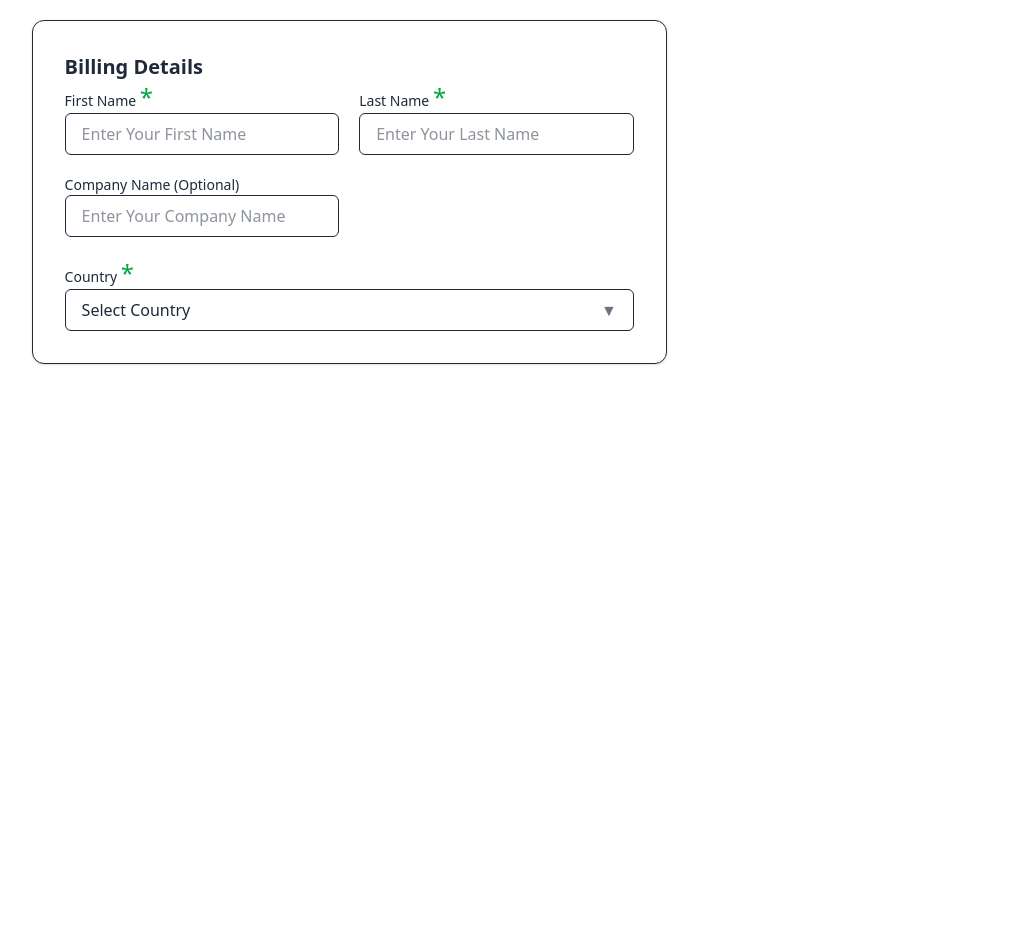
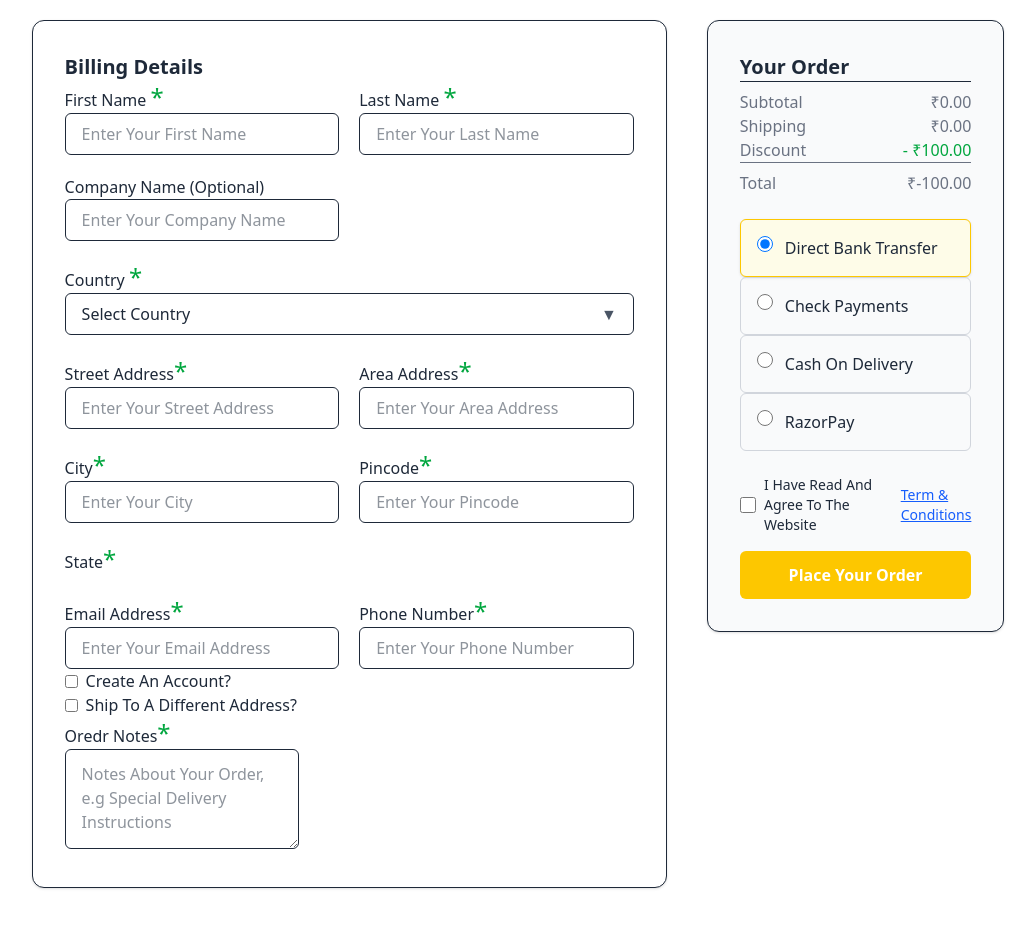
Before and after one commit to NiharikaNeha/Buy_Mart, a React (Vite) app: page /checkout in a window 1280 px wide. Shown: the part 328-1256 px from the top of the page, without its empty margins (122-1157 px from the left). Before the commit the page ends 1028 px from the top, so only its background shows below. Built offline with nearby package versions, Linux system fonts and the light colour scheme.

Commit message:
Checkout.Jsx Completed

```diff
--- a/src/components/Pages/Checkout.jsx
+++ b/src/components/Pages/Checkout.jsx
@@ -1,32 +1,38 @@
-import React, { useEffect, useState } from 'react'
-import Flags from '../../Flag.json'
+import React, { useEffect, useState } from "react";
+import Flags from "../../Flag.json";
+import { MdOutlineShoppingCartCheckout } from "react-icons/md";
 
 const Checkout = () => {
-  const [cart, setCart] = useState([])
-  const [selectedPayment, setSelectedPayment] = useState("bank")
-  const [discount, setDiscount] = useState(100)
-  const [selectedCountry, setSelectedCountry] = useState(null)
-  const [countryOpen, setCountryOpen] = useState(false)
+  const [cart, setCart] = useState([]);
+  const [selectedPayment, setSelectedPayment] = useState("bank");
+  const [discount, setDiscount] = useState(100);
+  const [selectedCountry, setSelectedCountry] = useState(null);
+  const [countryOpen, setCountryOpen] = useState(false);
 
   useEffect(() => {
-    const storedCart = JSON.parse(localStorage.getItem('cartItems')) || []
-    const updatedCart = storedCart.map(item => ({
+    const storedCart = JSON.parse(localStorage.getItem("cartItems")) || [];
+    const updatedCart = storedCart.map((item) => ({
       ...item,
       Price: parseFloat(item.Price),
-      quantity: item.quantity || 1
-    }))
-    setCart(updatedCart)
-  }, [])
+      quantity: item.quantity || 1,
+    }));
+    setCart(updatedCart);
+  }, []);
 
-  const subtotal = cart.reduce((acc, item) => acc + item.Price * item.quantity, 0)
-  const shipping = cart.length ? 80 : 0
-  const total = subtotal + shipping - discount
+  const subtotal = cart.reduce(
+    (acc, item) => acc + item.Price * item.quantity,
+    0
+  );
+  const shipping = cart.length ? 80 : 0;
+  const total = subtotal + shipping - discount;
 
   const PaymentOption = ({ id, label }) => (
     <label
       htmlFor={id}
       className={`flex items-start gap-3 p-4 border rounded-md cursor-pointer transition-all ${
-        selectedPayment === id ? 'border-yellow-400 bg-yellow-50 shadow-sm' : 'border-gray-300'
+        selectedPayment === id
+          ? "border-yellow-400 bg-yellow-50 shadow-sm"
+          : "border-gray-300"
       }`}
     >
       <input
@@ -36,56 +42,60 @@ const Checkout = () => {
         value={id}
         checked={selectedPayment === id}
         onChange={() => setSelectedPayment(id)}
-        className="mt-1 w-4 h-4 text-yellow-500 accent-yellow-400"
+        className="mt-1 w-4 h-4 text-blue-600"
       />
       <span>{label}</span>
     </label>
-  )
+  );
 
   return (
-    <div className='min-h-screen px-[8%] lg:px-[12%] py-14 bg-white text-gray-800'>
-      <h1 className='text-5xl font-bricolage font-semibold text-center mb-10'>Checkout</h1>
+    <div className="min-h-screen px-[8%] lg:px-[12%] py-14 bg-white text-gray-800">
+      <h1 className="text-5xl font-bricolage font-semibold text-center mb-10">
+        Checkout
+      </h1>
 
-      <div className='grid grid-cols-1 lg:grid-cols-3 gap-10 pt-4'>
+      <div className="grid grid-cols-1 lg:grid-cols-3 gap-10 pt-4">
         {/* Billing Section */}
-        <div className='lg:col-span-2 bg-white p-8 border rounded-xl shadow-sm'>
-          <h2 className='text-xl font-semibold mb-6'>Billing Details</h2>
-          <form className='grid grid-cols-1 md:grid-cols-2 gap-5'>
+        <div className="lg:col-span-2 bg-white p-8 border rounded-xl shadow-sm">
+          <h2 className="text-xl font-semibold mb-6">Billing Details</h2>
+          <form className="grid grid-cols-1 md:grid-cols-2 gap-5">
             <div>
-              <label className='block text-sm font-medium mb-1'>
-                First Name <span className='text-2xl text-green-600'>*</span>
+              <label className="block text-md font-medium mb-1">
+                First Name <span className="text-2xl text-green-600">*</span>
               </label>
               <input
                 type="text"
-                placeholder='Enter Your First Name'
-                className='w-full border rounded-md px-4 py-2'
+                placeholder="Enter Your First Name"
+                className="w-full border rounded-md px-4 py-2"
               />
             </div>
 
             <div>
-              <label className='block text-sm font-medium mb-1'>
-                Last Name <span className='text-2xl text-green-600'>*</span>
+              <label className="block text-md font-medium mb-1">
+                Last Name <span className="text-2xl text-green-600">*</span>
               </label>
               <input
                 type="text"
-                placeholder='Enter Your Last Name'
-                className='w-full border rounded-md px-4 py-2'
+                placeholder="Enter Your Last Name"
+                className="w-full border rounded-md px-4 py-2"
               />
             </div>
 
             <div>
-              <label className='block text-sm font-medium mb-1'>Company Name (Optional)</label>
+              <label className="block text-md font-medium mb-1">
+                Company Name (Optional)
+              </label>
               <input
                 type="text"
-                placeholder='Enter Your Company Name'
-                className='w-full border rounded-md px-4 py-2'
+                placeholder="Enter Your Company Name"
+                className="w-full border rounded-md px-4 py-2"
               />
             </div>
 
             {/* Country Dropdown with Flags */}
             <div className="md:col-span-2 relative">
-              <label className='block text-sm font-medium mb-1'>
-                Country <span className='text-2xl text-green-600'>*</span>
+              <label className="block text-md font-medium mb-1">
+                Country <span className="text-2xl text-green-600">*</span>
               </label>
 
               {/* Selected Country Button */}
@@ -96,13 +106,17 @@ const Checkout = () => {
               >
                 {selectedCountry ? (
                   <span className="flex items-center gap-2">
-                    <img src={selectedCountry.image} alt="" className="w-5 h-4 object-cover rounded-sm" />
+                    <img
+                      src={selectedCountry.image}
+                      alt=""
+                      className="w-5 h-4 object-cover rounded-sm"
+                    />
                     {selectedCountry.country}
                   </span>
                 ) : (
                   "Select Country"
                 )}
-                <span className="text-gray-500 ml-2">▼</span>
+                <span className="text-gray-600 ml-2">▼</span>
               </button>
 
               {/* Dropdown Menu */}
@@ -113,22 +127,171 @@ const Checkout = () => {
                       key={index}
                       className="flex items-center gap-2 px-4 py-2 hover:bg-gray-100 cursor-pointer"
                       onClick={() => {
-                        setSelectedCountry(flag)
-                        setCountryOpen(false)
+                        setSelectedCountry(flag);
+                        setCountryOpen(false);
                       }}
                     >
-                      <img src={flag.image} alt={flag.country} className="w-5 h-4 object-cover rounded-sm" />
+                      <img
+                        src={flag.image}
+                        alt={flag.country}
+                        className="w-5 h-4 object-cover rounded-sm"
+                      />
                       {flag.country}
                     </li>
                   ))}
                 </ul>
               )}
             </div>
+            <div>
+              <label className="block text-md font-medium mb-1">
+                Street Address<span className="text-2xl text-green-600">*</span>
+              </label>
+              <input
+                type="text"
+                placeholder="Enter Your Street Address"
+                className="w-full border rounded-md px-4 py-2"
+              />
+            </div>
+            <div>
+              <label className="block text-md font-medium mb-1">
+                Area Address<span className="text-2xl text-green-600">*</span>
+              </label>
+              <input
+                type="text"
+                placeholder="Enter Your Area Address"
+                className="w-full border rounded-md px-4 py-2"
+              />
+            </div>
+            <div>
+              <label className="block text-md font-medium mb-1">
+                City<span className="text-2xl text-green-600">*</span>
+              </label>
+              <input
+                type="text"
+                placeholder="Enter Your City"
+                className="w-full border rounded-md px-4 py-2"
+              />
+            </div>
+            <div>
+              <label className="block text-md font-medium mb-1">
+                Pincode<span className="text-2xl text-green-600">*</span>
+              </label>
+              <input
+                type="text"
+                placeholder="Enter Your Pincode"
+                className="w-full border rounded-md px-4 py-2"
+              />
+            </div>
+            <div className="md:col-span-2">
+              <label className="block text-md font-medium mb-1">
+                State<span className="text-2xl text-green-600">*</span>
+              </label>
+            </div>
+            <div>
+              <label className="block text-md font-medium mb-1">
+                Email Address<span className="text-2xl text-green-600">*</span>
+              </label>
+              <input
+                type="text"
+                placeholder="Enter Your Email Address"
+                className="w-full border rounded-md px-4 py-2"
+              />
+            </div>
+            <div>
+              <label className="block text-md font-medium mb-1">
+                Phone Number<span className="text-2xl text-green-600">*</span>
+              </label>
+              <input
+                type="text"
+                placeholder="Enter Your Phone Number"
+                className="w-full border rounded-md px-4 py-2"
+              />
+            </div>
           </form>
+          {/* Additional Options */}
+          <div className="mt-6 space-y-4">
+            <label className="flex items-center text-md gap-2">
+              <input type="checkbox" className="text-blue-600" />
+              Create An Account?
+            </label>
+            <label className="flex items-center text-md gap-2">
+              <input type="checkbox" className="text-blue-600" />
+              Ship To A Different Address?
+            </label>
+            <div>
+              <label className="block text-md font-medium mb-1">
+                Oredr Notes<span className="text-2xl text-green-600">*</span>
+              </label>
+              <textarea
+                className="w-ful border rounded-md px-4 py-3 min-h-[100px]"
+                placeholder="Notes About Your Order, e.g Special Delivery Instructions"
+              ></textarea>
+            </div>
+          </div>
+        </div>
+        {/* Order Summary */}
+        <div className="bg-gray-50 p-8 rounded-xl border h-fit shadow-sm">
+          <h2 className="text-xl font-semibold mb-6">Your Order</h2>
+
+          <div className="space-y-3 text-md">
+            {cart.map((item, i) => (
+              <div key={i} className="flex justify-between">
+                <span>
+                  {item.Name} X {item.quantity}
+                </span>
+                <span>₹{(item.Price * item.quantity).toFixed(2)}</span>
+              </div>
+            ))}
+            <hr className="my-10 pt-2" />
+            <div className="flex justify-between text-gray-500">
+              <span>Subtotal</span>
+              <span>₹{subtotal.toFixed(2)}</span>
+            </div>
+            <div className="flex justify-between text-gray-500">
+              <span>Shipping</span>
+              <span>₹{shipping.toFixed(2)}</span>
+            </div>
+            <div className="flex justify-between text-gray-500">
+              <span>Discount</span>
+              <span className="text-green-600">- ₹{discount.toFixed(2)}</span>
+            </div>
+            <div className="flex justify-between text-gray-500 border-t pt-2">
+              <span>Total</span>
+              <span>₹{total.toFixed(2)}</span>
+            </div>
+          </div>
+          {/* Payment Method */}
+          <div className="pt-6 space-y-4">
+            <PaymentOption id="bank" label="Direct Bank Transfer" />
+            <PaymentOption id="check" label="Check Payments" />
+            <PaymentOption id="cod" label="Cash On Delivery" />
+            <PaymentOption id="razorpay" label="RazorPay" />
+          </div>
+
+          {/* Terms */}
+          <div className="pt-6 text-sm">
+            <label className="flex items-center gap-2">
+              <input
+                type="checkbox"
+                className="text-blue-600 w-8 h-8"
+                required
+              />
+              I Have Read And Agree To The Website{" "}
+              <span className="text-blue-600 cursor-pointer underline">
+                Term & Conditions
+              </span>
+            </label>
+          </div>
+          <div className="pt-4">
+            {" "}
+            <button className="mt-6 w-full py-3 bg-yellow-400 hover:bg-yellow-500 text-white font-semibold rounded-md transition">
+              Place Your Order
+            </button>
+          </div>
         </div>
       </div>
     </div>
-  )
-}
+  );
+};
 
-export default Checkout
+export default Checkout;
--- a/src/index.css
+++ b/src/index.css
@@ -187,3 +187,6 @@
  .line {
   text-decoration: line-through;
  }
+ .underline {
+  text-decoration: underline;
+ }
```
